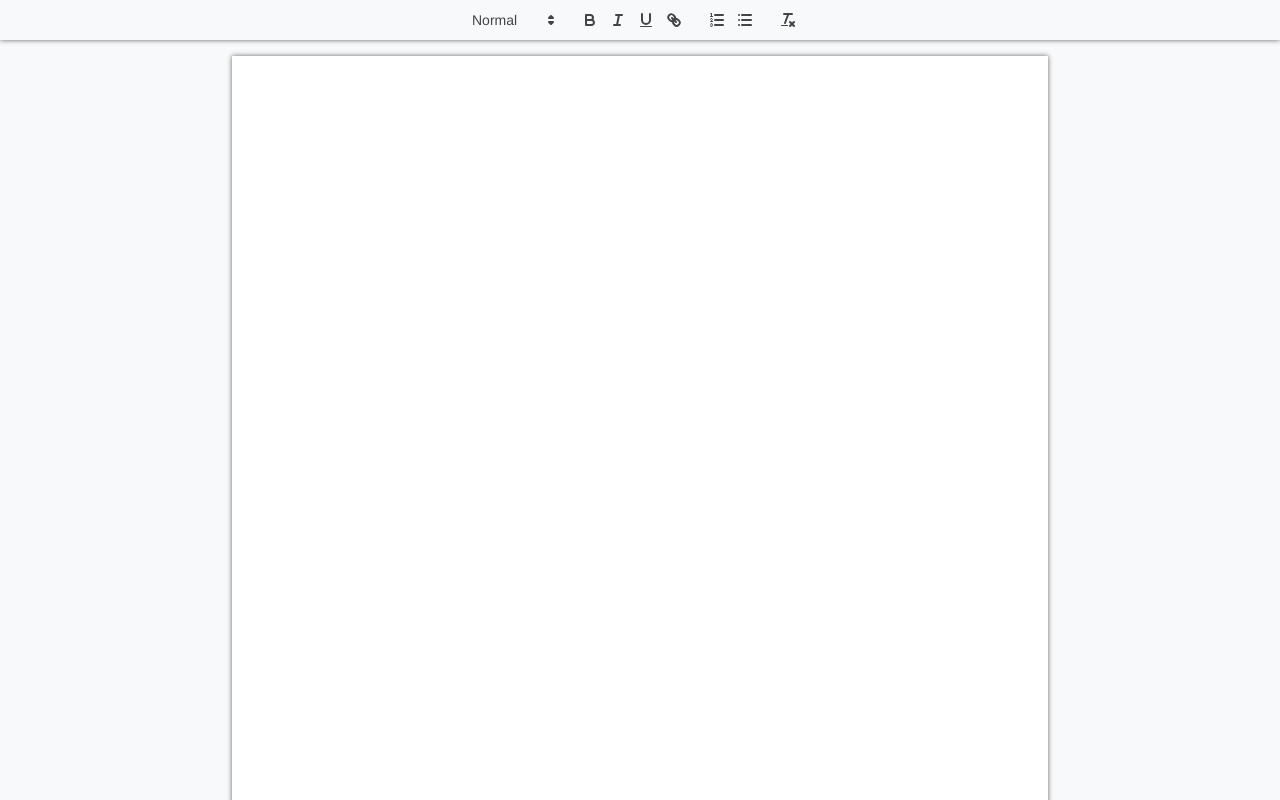
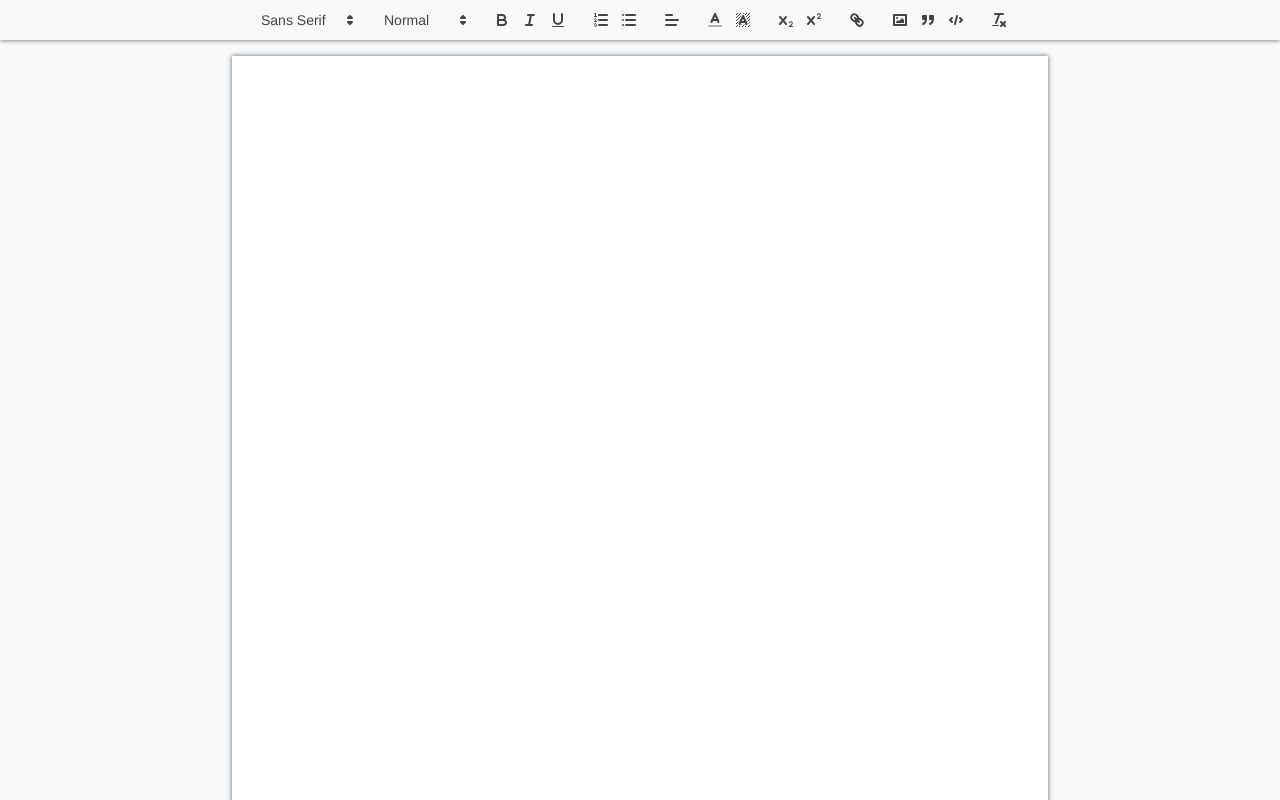
Before and after one commit to dogukyilmaz/online-docs, a React (Create React App) app in the folder client/: page / in a window 1280 px wide. Shown: the top 800 px of the page. Built offline with nearby package versions, Linux system fonts and the light colour scheme.

Commit message:
editor toolbar

```diff
--- a/client/src/components/TextEditor.tsx
+++ b/client/src/components/TextEditor.tsx
@@ -3,6 +3,21 @@
 import "quill/dist/quill.snow.css";
 
 interface Props {}
+
+const TOOLBAR = [
+  [{ font: [] }],
+  [{ header: [1, 2, 3, 4, 5, 6, false] }],
+  ["bold", "italic", "underline" /*, "strike"*/],
+  [{ list: "ordered" }, { list: "bullet" }],
+  // [{ indent: "-1" }, { indent: "+1" }],
+  [{ align: [] }],
+  [{ color: [] }, { background: [] }],
+  [{ script: "sub" }, { script: "super" }],
+  ["link"],
+  ["image", "blockquote", "code-block"],
+  // [{ direction: "rtl" }],
+  ["clean"],
+];
 
 const TextEditor = (props: Props) => {
   const editorRef = useCallback((wrapper) => {
@@ -10,7 +25,7 @@
     wrapper.innerHTML = "";
     const editor = document.createElement("div");
     wrapper.append(editor);
-    new Quill(editor, { theme: "snow" });
+    new Quill(editor, { theme: "snow", modules: { toolbar: TOOLBAR } });
   }, []);
 
   return <div id='text-editor-container' ref={editorRef}></div>;
```
